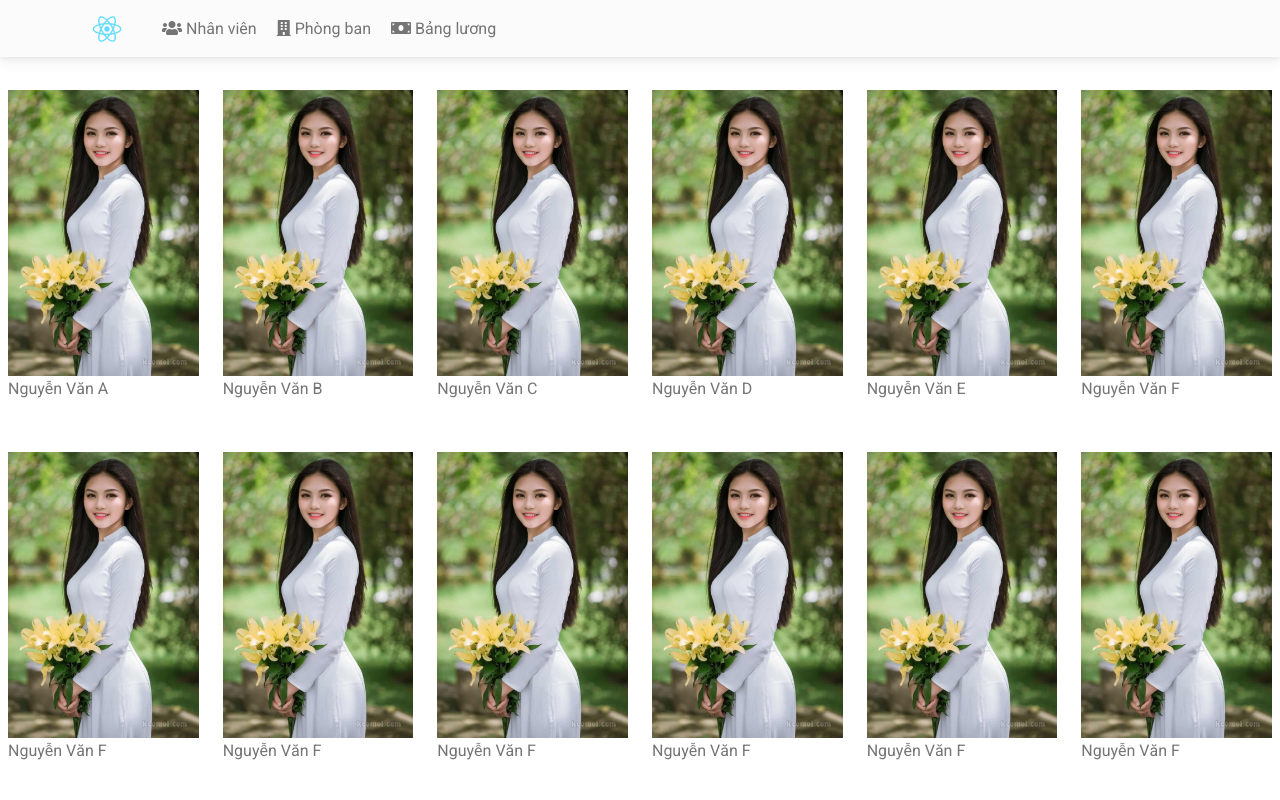
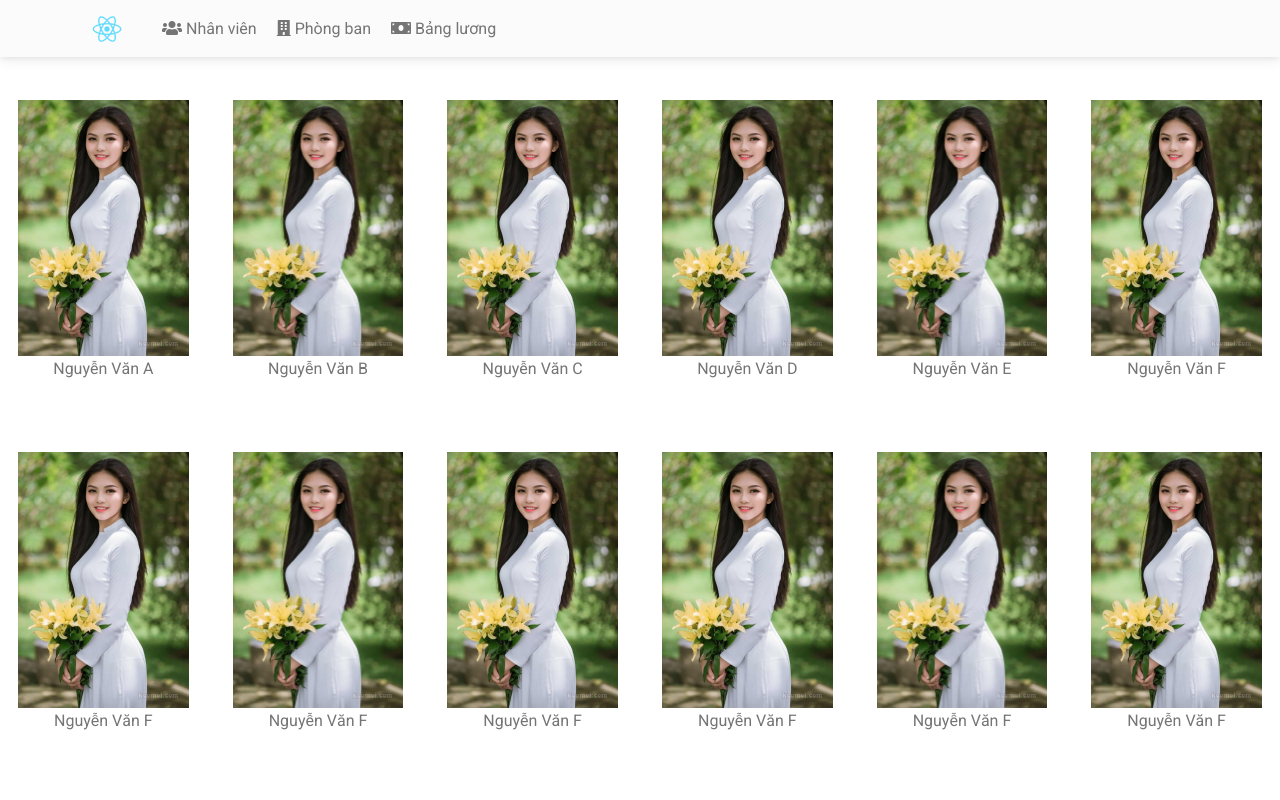
Before and after one commit to BrianCodeNha/FunixReactJSASM, a React (Create React App) app: page / in a window 1280 px wide. Shown: the top 800 px of the page. Built offline with nearby package versions, Linux system fonts and the light colour scheme.

Commit message:
completed

```diff
--- a/src/components/Department.js
+++ b/src/components/Department.js
@@ -1,5 +1,5 @@
 import React from 'react'
-import './Department.module.css'
+import './Department.css'
 export default function Department(props) {
   return (
     <div className='row fluid-container'>
--- /dev/null
+++ b/src/components/Employee.css
@@ -0,0 +1,7 @@
+.staff {
+    padding: 40px;
+}
+
+MDBBreadcrumb {
+    margin: 20px;
+}
--- a/src/components/Employee.js
+++ b/src/components/Employee.js
@@ -2,7 +2,7 @@ import React from "react";
 import dateFormat from 'dateformat'
 import {useParams, Link} from 'react-router-dom'
 import { MDBBreadcrumb, MDBBreadcrumbItem } from "mdb-react-ui-kit";
-import './Employee.module.css'
+import './Employee.css'
 
 export default function Employee(props) {
   const id = useParams().staffId;
--- a/src/components/Employee.module.css
+++ /dev/null
@@ -1,3 +0,0 @@
-.staff {
-    padding: 40px;
-}
--- a/src/components/Header.js
+++ b/src/components/Header.js
@@ -3,7 +3,7 @@ import { Navbar, Nav, Container } from 'react-bootstrap';
 import {NavLink, Link } from 'react-router-dom'
 import 'bootstrap/dist/css/bootstrap.min.css';
 //style
-import './Header.module.css'
+import './Header.css'
 export default function Header() {
   return (
     <Navbar bg="light" variant="light" expand="lg">
--- a/src/components/Salary.js
+++ b/src/components/Salary.js
@@ -1,11 +1,12 @@
 import React from 'react'
 import { MDBBreadcrumb, MDBBreadcrumbItem } from "mdb-react-ui-kit";
 import {Link} from 'react-router-dom'
+
 export default function Salary(props) {
 
   return (
     <div className='content row fluid-container'>
-    <MDBBreadcrumb>
+    <MDBBreadcrumb style = {{padding: '20px'}}>
         <MDBBreadcrumbItem>
           <Link to='/'>Nhân Viên</Link>
         </MDBBreadcrumbItem>
--- a/src/components/Staff.js
+++ b/src/components/Staff.js
@@ -1,25 +1,23 @@
-import React from "react";
-import { Link } from "react-router-dom";
+import React from 'react'
+import {Link} from 'react-router-dom'
 //styles
-import "./staff.module.css";
+import './staff.css'
 
 export default function Staff(props) {
   return (
-    <div className="row cod-flex p-2">
-      {props.staffs.map((staff) => (
-        <div
-          onClick={() => props.onClick(staff.id)}
-          key={staff.id}
-          className="outer col-12 col-md-4 col-lg-2 justify-content-center"
-        >
-          <Link to={`/${staff.id}`}>
-            <div className="item">
-              <img src={staff.image} alt={staff.name} />
-              {staff.name}
+    <div className='row cod-flex p-2'>
+        {props.staffs.map((staff) => (
+            <div onClick={() => props.onClick(staff.id)} key={staff.id} className='outer col-12 col-md-4 col-lg-2 justify-content-center'>
+            <Link to={`/${staff.id}`}>
+              <div className='item'>
+                <img src={staff.image} alt={staff.name}/>
+                {staff.name}
+                </div>
+                </Link>
             </div>
-          </Link>
-        </div>
-      ))}
+
+        )
+        )}
     </div>
-  );
+  )
 }
```
Also changed, not shown: src/components/Department.css (renamed from src/components/Department.module.css), src/components/Header.css (renamed from src/components/Header.module.css), src/components/staff.css (renamed from src/components/staff.module.css).
